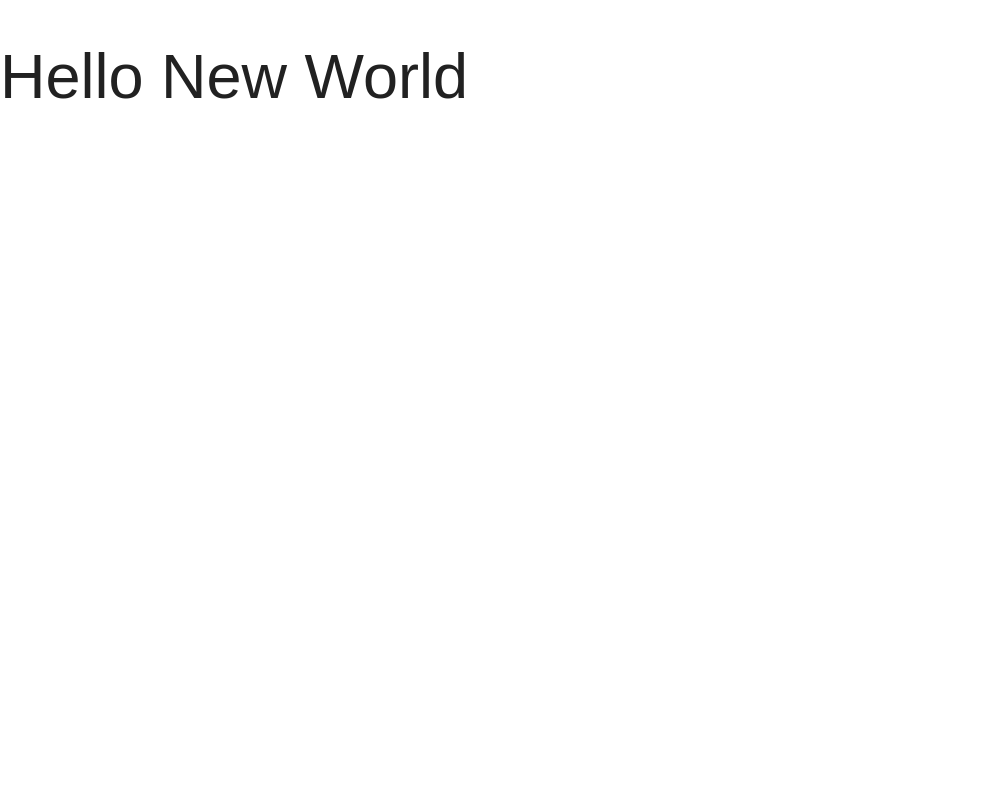
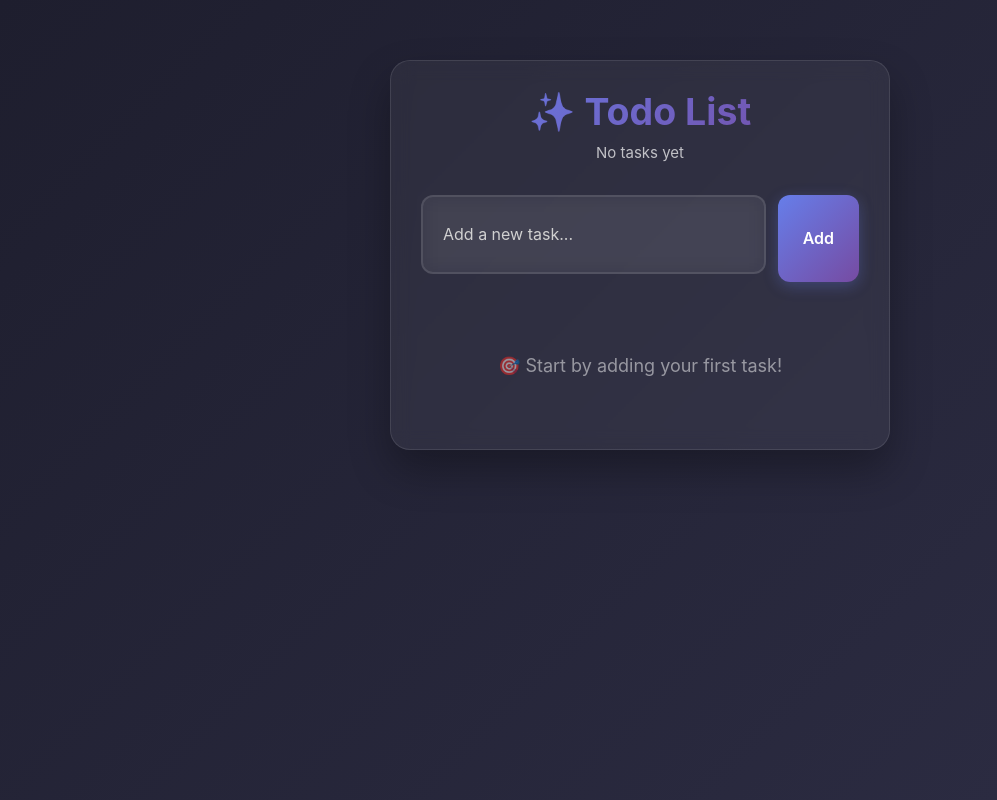
Before and after one commit to DatlaBharath/docker-react, a React (Create React App) app: page / in a window 1280 px wide. Shown: the whole page, without its empty margins (0-997 px from the left). Built offline with nearby package versions, Linux system fonts and the light colour scheme.

Commit message:
Update App.js

```diff
--- a/src/App.js
+++ b/src/App.js
@@ -1,15 +1,254 @@
-import React, { Component } from 'react';
-import './App.css';
+import React, { useState } from 'react';
 
+export default function App() {
+  const [tasks, setTasks] = useState([]);
+  const [inputValue, setInputValue] = useState('');
 
-class App extends Component {
-  render() {
-    return (
-      <div className="App">
-        <h1>Hello New World</h1>
+  const addTask = () => {
+    if (inputValue.trim() !== '') {
+      setTasks([...tasks, { id: Date.now(), text: inputValue, completed: false }]);
+      setInputValue('');
+    }
+  };
+
+  const deleteTask = (id) => {
+    setTasks(tasks.filter(task => task.id !== id));
+  };
+
+  const toggleComplete = (id) => {
+    setTasks(tasks.map(task =>
+      task.id === id ? { ...task, completed: !task.completed } : task
+    ));
+  };
+
+  const handleKeyPress = (e) => {
+    if (e.key === 'Enter') {
+      addTask();
+    }
+  };
+
+  const completedCount = tasks.filter(task => task.completed).length;
+  const totalCount = tasks.length;
+
+  return (
+    <div style={{
+      minHeight: '100vh',
+      background: 'linear-gradient(135deg, #1e1e2e 0%, #2d2d44 100%)',
+      fontFamily: '-apple-system, BlinkMacSystemFont, "Segoe UI", Roboto, sans-serif',
+      padding: '20px',
+      display: 'flex',
+      justifyContent: 'center',
+      alignItems: 'flex-start',
+      paddingTop: '60px'
+    }}>
+      <div style={{
+        width: '100%',
+        maxWidth: '500px',
+        background: 'rgba(255, 255, 255, 0.05)',
+        backdropFilter: 'blur(10px)',
+        borderRadius: '20px',
+        padding: '30px',
+        boxShadow: '0 20px 40px rgba(0, 0, 0, 0.3)',
+        border: '1px solid rgba(255, 255, 255, 0.1)'
+      }}>
+        <div style={{
+          textAlign: 'center',
+          marginBottom: '30px'
+        }}>
+          <h1 style={{
+            color: '#fff',
+            fontSize: '2.5rem',
+            fontWeight: '700',
+            margin: '0 0 10px 0',
+            background: 'linear-gradient(135deg, #667eea 0%, #764ba2 100%)',
+            WebkitBackgroundClip: 'text',
+            WebkitTextFillColor: 'transparent',
+            backgroundClip: 'text'
+          }}>
+            ✨ Todo List
+          </h1>
+          <p style={{
+            color: 'rgba(255, 255, 255, 0.7)',
+            margin: 0,
+            fontSize: '1rem'
+          }}>
+            {totalCount > 0 ? `${completedCount} of ${totalCount} tasks completed` : 'No tasks yet'}
+          </p>
+        </div>
+
+        <div style={{
+          display: 'flex',
+          gap: '12px',
+          marginBottom: '30px'
+        }}>
+          <input
+            type="text"
+            value={inputValue}
+            onChange={(e) => setInputValue(e.target.value)}
+            onKeyPress={handleKeyPress}
+            placeholder="Add a new task..."
+            style={{
+              flex: 1,
+              padding: '15px 20px',
+              border: '2px solid rgba(255, 255, 255, 0.1)',
+              borderRadius: '12px',
+              background: 'rgba(255, 255, 255, 0.05)',
+              color: '#fff',
+              fontSize: '16px',
+              outline: 'none',
+              transition: 'all 0.3s ease',
+              backdropFilter: 'blur(10px)'
+            }}
+            onFocus={(e) => {
+              e.target.style.borderColor = '#667eea';
+              e.target.style.boxShadow = '0 0 0 3px rgba(102, 126, 234, 0.1)';
+            }}
+            onBlur={(e) => {
+              e.target.style.borderColor = 'rgba(255, 255, 255, 0.1)';
+              e.target.style.boxShadow = 'none';
+            }}
+          />
+          <button
+            onClick={addTask}
+            style={{
+              padding: '15px 25px',
+              background: 'linear-gradient(135deg, #667eea 0%, #764ba2 100%)',
+              color: 'white',
+              border: 'none',
+              borderRadius: '12px',
+              fontSize: '16px',
+              fontWeight: '600',
+              cursor: 'pointer',
+              transition: 'all 0.3s ease',
+              boxShadow: '0 4px 15px rgba(102, 126, 234, 0.3)'
+            }}
+            onMouseEnter={(e) => {
+              e.target.style.transform = 'translateY(-2px)';
+              e.target.style.boxShadow = '0 8px 25px rgba(102, 126, 234, 0.4)';
+            }}
+            onMouseLeave={(e) => {
+              e.target.style.transform = 'translateY(0)';
+              e.target.style.boxShadow = '0 4px 15px rgba(102, 126, 234, 0.3)';
+            }}
+          >
+            Add
+          </button>
+        </div>
+
+        <div style={{
+          maxHeight: '400px',
+          overflowY: 'auto',
+          scrollbarWidth: 'thin',
+          scrollbarColor: 'rgba(255, 255, 255, 0.2) transparent'
+        }}>
+          {tasks.length === 0 ? (
+            <div style={{
+              textAlign: 'center',
+              padding: '40px 20px',
+              color: 'rgba(255, 255, 255, 0.5)',
+              fontSize: '18px'
+            }}>
+              🎯 Start by adding your first task!
+            </div>
+          ) : (
+            tasks.map((task) => (
+              <div
+                key={task.id}
+                style={{
+                  display: 'flex',
+                  alignItems: 'center',
+                  padding: '15px 20px',
+                  marginBottom: '12px',
+                  background: task.completed
+                    ? 'rgba(34, 197, 94, 0.1)'
+                    : 'rgba(255, 255, 255, 0.05)',
+                  borderRadius: '12px',
+                  border: `1px solid ${task.completed
+                    ? 'rgba(34, 197, 94, 0.2)'
+                    : 'rgba(255, 255, 255, 0.1)'}`,
+                  transition: 'all 0.3s ease',
+                  backdropFilter: 'blur(10px)'
+                }}
+                onMouseEnter={(e) => {
+                  if (!task.completed) {
+                    e.currentTarget.style.background = 'rgba(255, 255, 255, 0.08)';
+                    e.currentTarget.style.transform = 'translateX(5px)';
+                  }
+                }}
+                onMouseLeave={(e) => {
+                  e.currentTarget.style.background = task.completed
+                    ? 'rgba(34, 197, 94, 0.1)'
+                    : 'rgba(255, 255, 255, 0.05)';
+                  e.currentTarget.style.transform = 'translateX(0)';
+                }}
+              >
+                <button
+                  onClick={() => toggleComplete(task.id)}
+                  style={{
+                    width: '24px',
+                    height: '24px',
+                    borderRadius: '50%',
+                    border: task.completed
+                      ? '2px solid #22c55e'
+                      : '2px solid rgba(255, 255, 255, 0.3)',
+                    background: task.completed
+                      ? '#22c55e'
+                      : 'transparent',
+                    color: 'white',
+                    cursor: 'pointer',
+                    marginRight: '15px',
+                    display: 'flex',
+                    alignItems: 'center',
+                    justifyContent: 'center',
+                    fontSize: '12px',
+                    transition: 'all 0.3s ease'
+                  }}
+                >
+                  {task.completed && '✓'}
+                </button>
+                <span
+                  style={{
+                    flex: 1,
+                    color: task.completed ? 'rgba(255, 255, 255, 0.5)' : '#fff',
+                    textDecoration: task.completed ? 'line-through' : 'none',
+                    fontSize: '16px',
+                    transition: 'all 0.3s ease'
+                  }}
+                >
+                  {task.text}
+                </span>
+                <button
+                  onClick={() => deleteTask(task.id)}
+                  style={{
+                    width: '32px',
+                    height: '32px',
+                    borderRadius: '8px',
+                    border: 'none',
+                    background: 'rgba(239, 68, 68, 0.1)',
+                    color: '#ef4444',
+                    cursor: 'pointer',
+                    fontSize: '16px',
+                    display: 'flex',
+                    alignItems: 'center',
+                    justifyContent: 'center',
+                    transition: 'all 0.3s ease'
+                  }}
+                  onMouseEnter={(e) => {
+                    e.target.style.background = 'rgba(239, 68, 68, 0.2)';
+                    e.target.style.transform = 'scale(1.1)';
+                  }}
+                  onMouseLeave={(e) => {
+                    e.target.style.background = 'rgba(239, 68, 68, 0.1)';
+                    e.target.style.transform = 'scale(1)';
+                  }}
+                >
+                  🗑️
+                </button>
+              </div>
+            ))
+          )}
+        </div>
       </div>
-    );
-  }
+    </div>
+  );
 }
-
-export default App;
```
